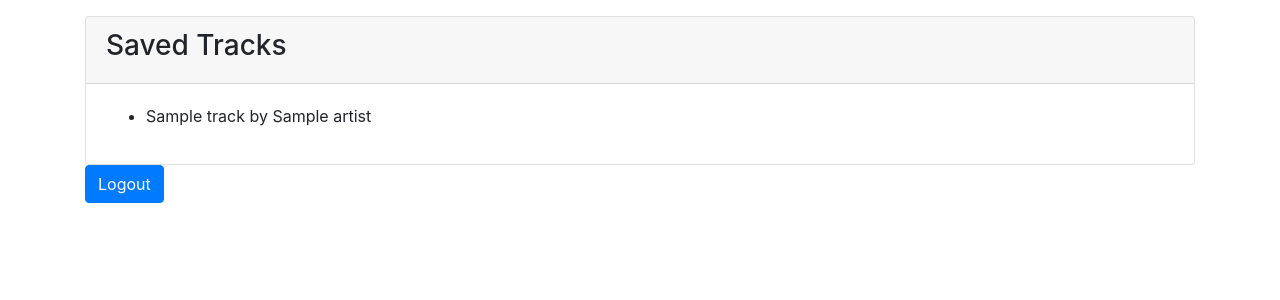
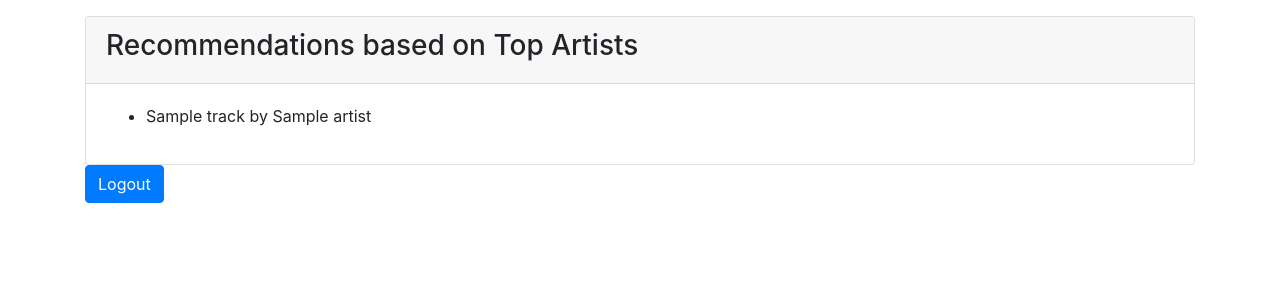
Before and after one commit to denniszubov/Spotify-Recommendations, a Flask app: template templates/dashboard.html in a window 1280 px wide. Shown: the top 300 px of the page. Run offline with Flask 2, Linux system fonts and the light colour scheme; the template is opened without the code that fills it: most values are stand-ins (such as "Sample title", 1, 10 or a date in 2020).

Commit message:
Added Recommendation Based on Top Artists

```diff
--- a/app.py
+++ b/app.py
@@ -24,7 +24,26 @@ def dashboard():
         return redirect('/')
 
     sp = spotipy.Spotify(auth=session.get('token_info').get('access_token'))
+    genre_seeds = sp.recommendation_genre_seeds()["genres"]
+    # print("--------------------Genre Seeds--------------------")
+    # print(genre_seeds)
+    # print()
     results = sp.current_user_saved_tracks()
+    top_artists = sp.current_user_top_artists(time_range="short_term", limit=5)
+    top_artist_ids = [x["id"] for x in top_artists["items"]]
+    print("--------------------Top Artists--------------------")
+    print(top_artists)
+    print(top_artist_ids)
+    print()
+    recs_based_on_artists = sp.recommendations(limit=10, seed_artists=top_artist_ids)
+    rec_tracks = []
+    for idx, track_item in enumerate(recs_based_on_artists['tracks']):
+        track = {
+            "artist": track_item["artists"][0]["name"],
+            "track_name": track_item["name"]
+        }
+        rec_tracks.append(track)
+
     tracks = []
     for idx, item in enumerate(results['items']):
         track_item = item['track']
@@ -35,7 +54,8 @@ def dashboard():
         tracks.append(track)
 
     data = {
-        "saved_tracks": tracks
+        "saved_tracks": tracks,
+        "rec_tracks": rec_tracks
     }
     return render_template("dashboard.html", data=data)
 
--- a/templates/dashboard.html
+++ b/templates/dashboard.html
@@ -11,10 +11,10 @@
   <body>
     <div class="container mt-3">
         <div class="card">
-          <div class="card-header"><h3>Saved Tracks</h3></div>
+          <div class="card-header"><h3>Recommendations based on Top Artists</h3></div>
           <div class="card-body">
             <ul>
-              {% for track in data.saved_tracks %}
+              {% for track in data.rec_tracks %}
                 <li>{{ track.track_name }} by {{ track.artist }}</li>
               {% endfor %}
             </ul>
```
